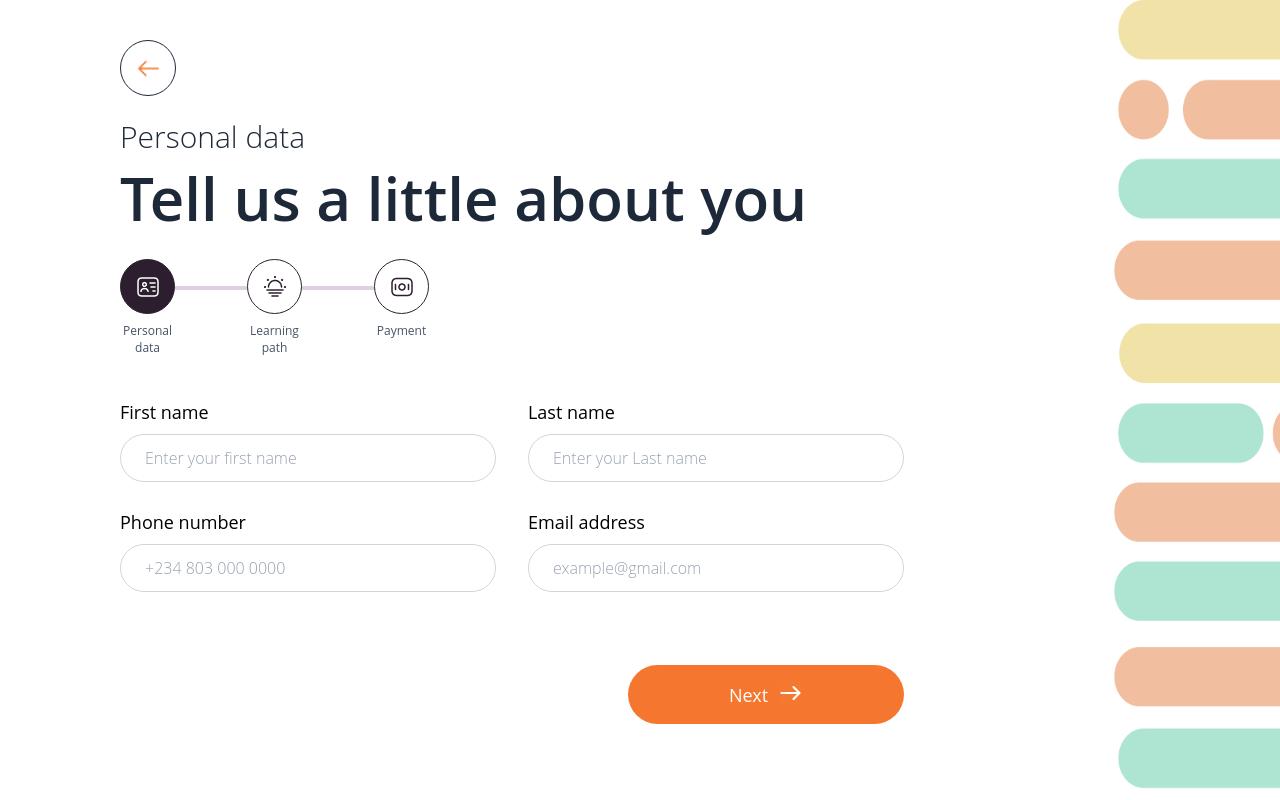
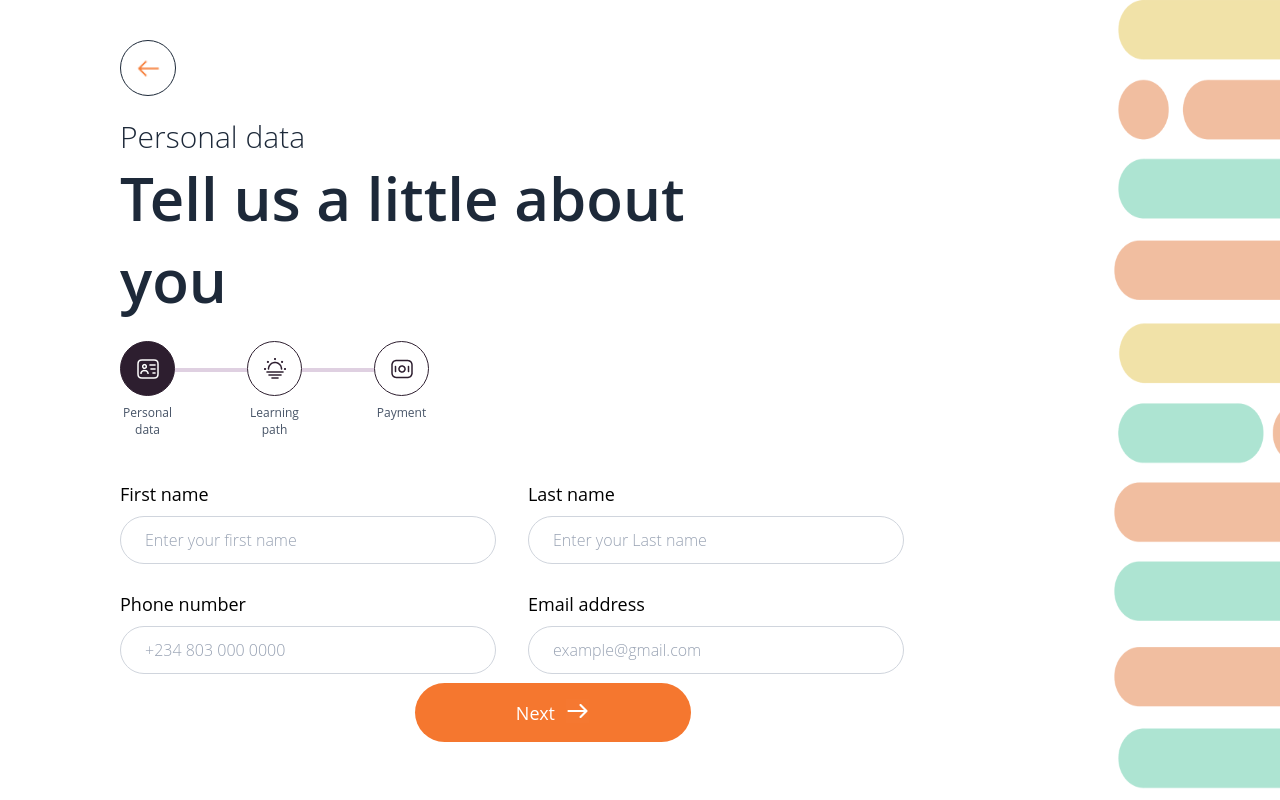
Before and after one commit to Meka-tech/Learnable-application, a React (Vite) app: page /application-form/personal-data in a window 1280 px wide. Built offline with nearby package versions, Linux system fonts and the light colour scheme; a web font is replaced by a local one.

Commit message:
ui fix (#3)

```diff
--- a/src/pages/application-form/learning-path.tsx
+++ b/src/pages/application-form/learning-path.tsx
@@ -64,7 +64,8 @@ const Body = styled.div`
     width: 80%;
   }
   @media screen and (min-width: 1300px) and (max-width: 1600px) {
-    height: 90%;
+    width: 100%;
+    height: 92%;
   }
 `;
 
--- a/src/pages/application-form/payment.tsx
+++ b/src/pages/application-form/payment.tsx
@@ -14,7 +14,7 @@ import { useState } from "react";
 export default function Payment() {
   const navigate = useNavigate();
   const OnClickNext = () => {
-    navigate("/application-form/learning-path");
+    // navigate("/application-form/learning-path");
   };
   const OnClickPrevious = () => {
     navigate(-1);
@@ -24,7 +24,7 @@ export default function Payment() {
     {
       catname: "Standard",
       catDetail:
-        "This category is for our special applicants who’re registering through the normal process."
+        "This category is for applicants who’re registering through the normal process."
     },
     {
       catname: "UpSkill",
@@ -181,6 +181,7 @@ const Body = styled.div`
     width: 80%;
   }
   @media screen and (min-width: 1300px) and (max-width: 1600px) {
+    width: 100%;
     height: 92%;
   }
 `;
--- a/src/pages/application-form/personal-data.tsx
+++ b/src/pages/application-form/personal-data.tsx
@@ -44,6 +44,7 @@ export default function PersonalData() {
             type="email"
           />
         </FormGrid>
+        <Buttons>
           <ButtonContainer>
             <PrimaryButton
               text="Next"
@@ -52,6 +53,7 @@ export default function PersonalData() {
               onClick={OnClickNext}
             />
           </ButtonContainer>
+        </Buttons>
       </Body>
     </MainLayout>
   );
@@ -60,15 +62,16 @@ export default function PersonalData() {
 const Body = styled.div`
   margin-top: 2rem;
   width: 100%;
-  height: auto;
   position: relative;
   min-height: max-content;
+  height: calc(90% - 2.4rem);
   ${mq["lg"]} {
-    width: max-content;
-    height: 80%;
+    width: 80%;
+    height: calc(89.8% - 5.6rem); //height of back button
   }
   @media screen and (min-width: 1300px) and (max-width: 1600px) {
-    height: 85%;
+    width: 100%;
+    height: calc(91.8% - 4rem); //height of back button
   }
 `;
 
@@ -114,15 +117,19 @@ const FormGrid = styled.div`
   }
 `;
 
-const ButtonContainer = styled.div`
-  width: 15rem;
-  margin-top: 1.5rem;
-  margin-left: auto;
-  position: relative;
-  ${mq["lg"]} {
+const Buttons = styled.div`
   position: absolute;
   bottom: 0;
   right: 0;
+  display: flex;
+  align-items: center;
+  justify-content: end;
+  width: 100%;
+`;
+
+const ButtonContainer = styled.div`
+  width: 16rem;
+  ${mq["lg"]} {
     width: 27.6rem;
   }
 `;
```
Lines whose indentation alone changed are shown as unchanged.
